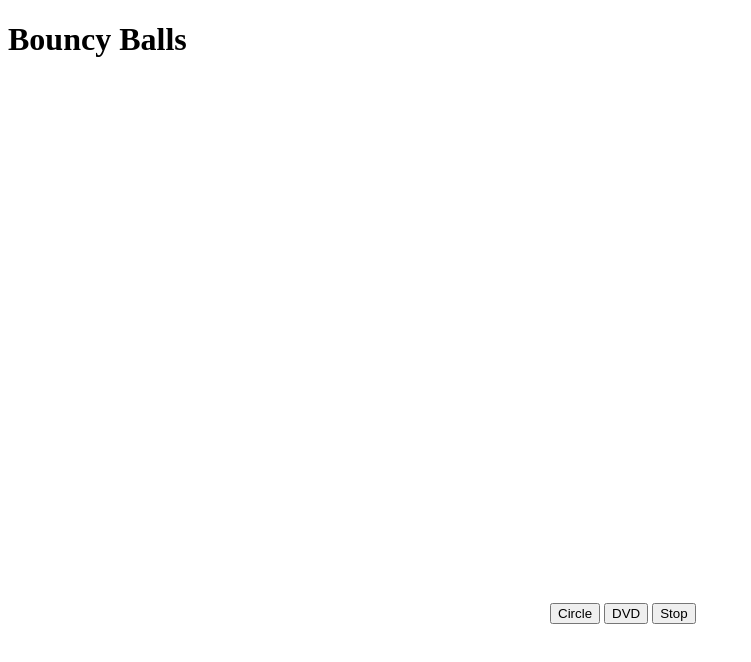
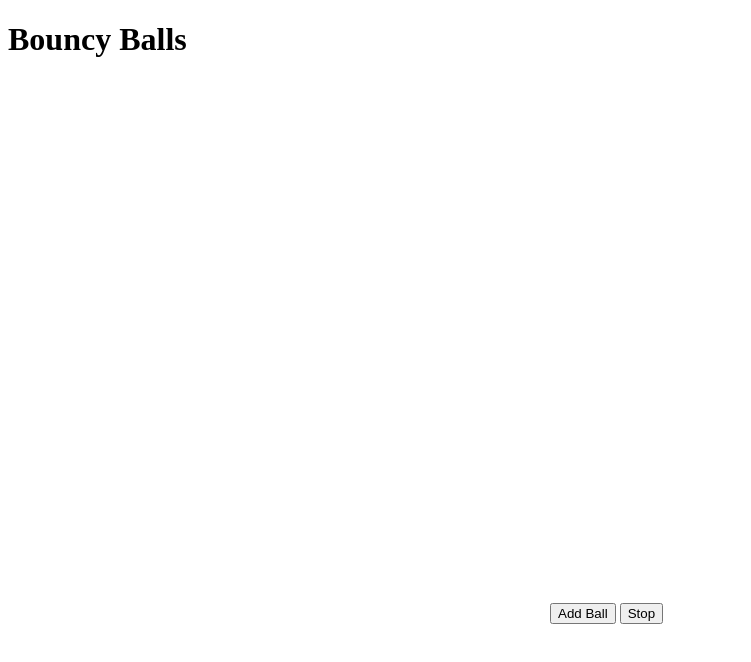
Before and after one commit to sallybao29/bouncy-balls, a plain HTML site: page index.html in a window 1280 px wide. Shown: the whole page, without its empty margins (0-751 px from the left). Drawn offline with Linux system fonts and the light colour scheme.

Commit message:
fix button

```diff
--- a/index.html
+++ b/index.html
@@ -8,8 +8,8 @@
     <canvas id="playground" width="538" height="538">
     </canvas>
 
-    <button id="circle" type="button">Circle</button>
-    <button id="dvd" type="button">DVD</button>
+
+    <button id="ball" type="button">Add Ball</button>
     <button id="stop" type="button">Stop</button>
     <script src="index.js"></script>
   </body>
```
